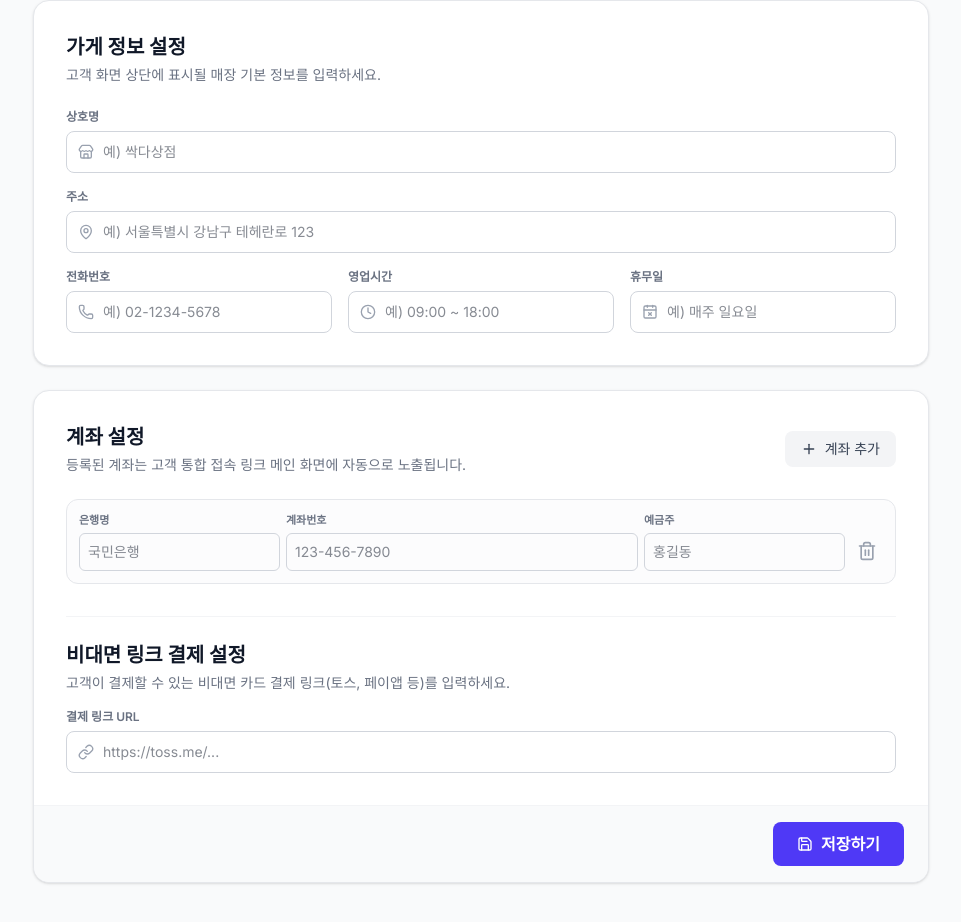
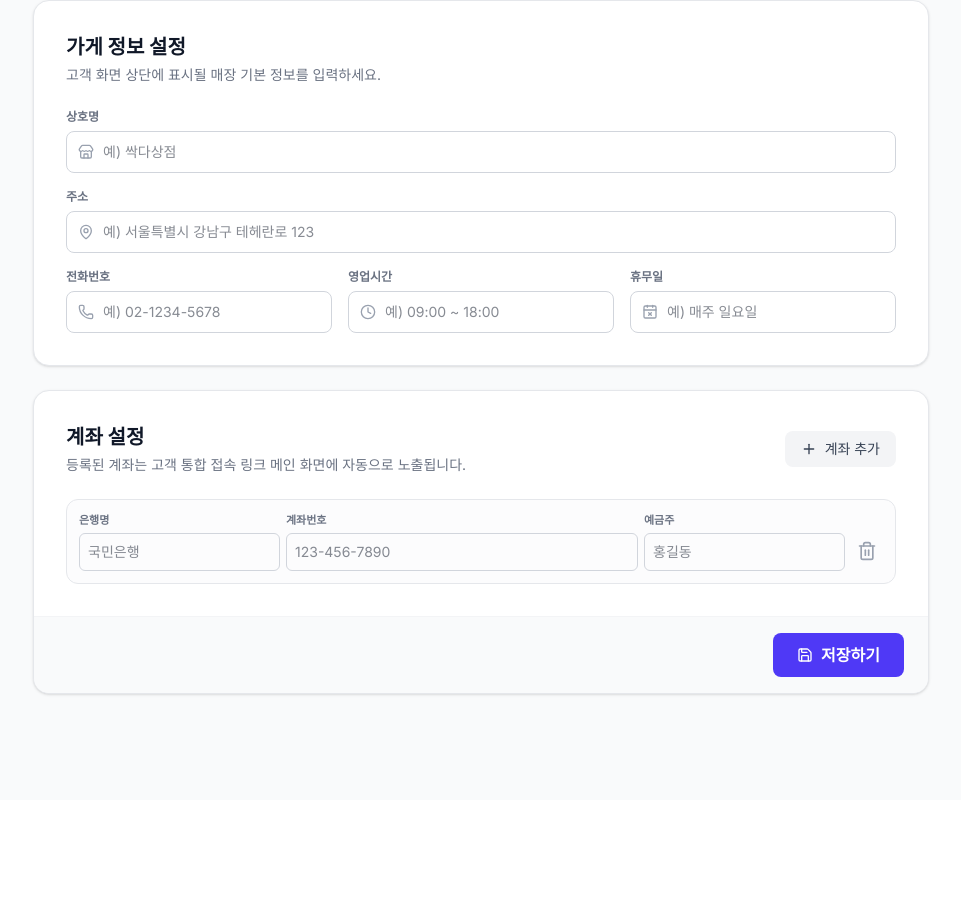
Before and after one commit to hannune-s/ssakdaform, a Next.js app: page /settings in a window 1280 px wide. Shown: the top 922 px of the page, without its empty margins (159-1120 px from the left). After the commit the page ends 800 px from the top, so only its background shows below. Built offline with nearby package versions, Linux system fonts and the light colour scheme; no server answers; the database is empty.

Commit message:
refactor: 어드민 마이메뉴(설정)에서 불필요해진 '비대면 링크 결제 설정' 기능 삭제

```diff
--- a/src/app/settings/page.tsx
+++ b/src/app/settings/page.tsx
@@ -246,24 +246,7 @@ export default function SettingsPage() {
             ))}
           </div>
 
-          {/* 비대면 링크 결제 설정 */}
-          <div className="mt-8 border-t border-gray-100 pt-6">
-            <h2 className="text-xl font-bold text-gray-900 mb-1">비대면 링크 결제 설정</h2>
-            <p className="text-sm text-gray-500 mb-4">고객이 결제할 수 있는 비대면 카드 결제 링크(토스, 페이앱 등)를 입력하세요.</p>
-            <div>
-              <label className="block text-xs font-semibold text-gray-500 mb-1.5">결제 링크 URL</label>
-              <div className="relative">
-                <LinkIcon className="w-4 h-4 text-gray-400 absolute left-3 top-1/2 -translate-y-1/2" />
-                <input
-                  type="url"
-                  value={storeInfo.paymentLink || ''}
-                  onChange={(e) => handleStoreChange('paymentLink', e.target.value)}
-                  className="w-full pl-9 pr-4 py-2.5 rounded-lg border border-gray-300 focus:outline-none focus:border-indigo-500 focus:ring-1 focus:ring-indigo-500 text-sm"
-                  placeholder="https://toss.me/..."
-                />
-              </div>
-            </div>
-          </div>
+
         </div>
 
         <div className="px-6 py-4 bg-gray-50 border-t border-gray-100 flex justify-end">
```
